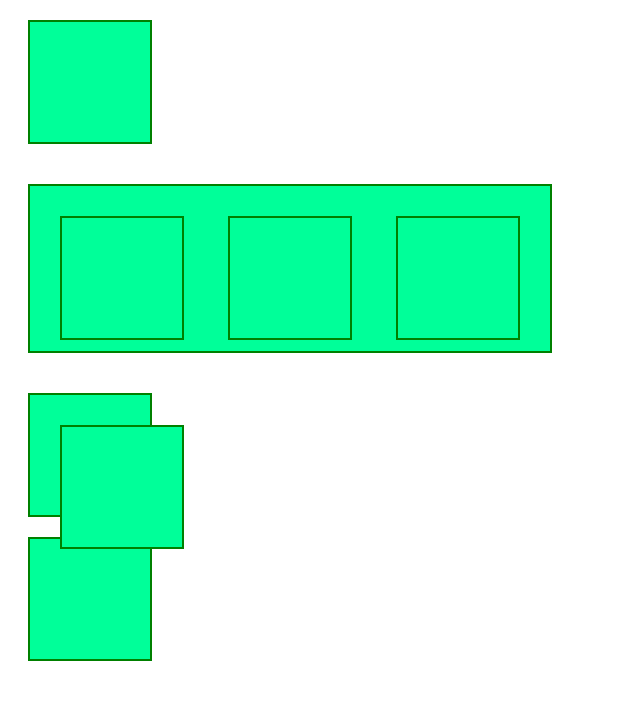
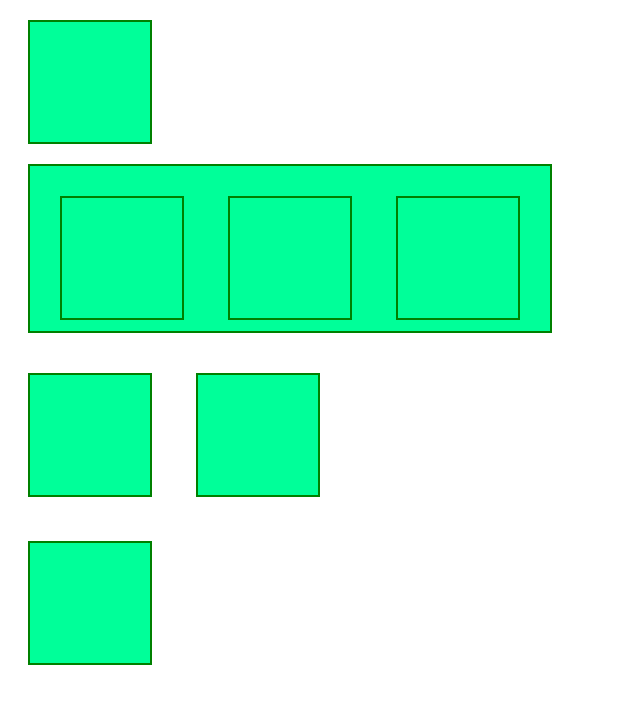
Before and after one commit to rossy80/Leccion23-Bandera-Ejercicio-1, a plain HTML site: page index.html in a window 1280 px wide. Shown: the whole page, without its empty margins (0-640 px from the left). Drawn offline with Linux system fonts and the light colour scheme.

Commit message:
Ejercicio 5 cajas

```diff
--- a/css/main.css
+++ b/css/main.css
@@ -20,8 +20,7 @@ span {
 }
 
 .contenedor {
-  display: inline-block;
-
+  display: block;
   width: 500px;
   height: 145px;
   border: solid 2px;
@@ -29,3 +28,7 @@ span {
   margin: 20px;
   padding: 10px;
 }
+
+.caja2 {
+  display: inline-block;
+}
--- a/index.html
+++ b/index.html
@@ -14,8 +14,8 @@
       <span class="cajita"></span>
     </div>
     <div class="caja2">
-      <span class="caja3"></span>
     </div>
+    <span class="caja3"></span>
     <div class="caja4">
     </div>
   </body>
```
